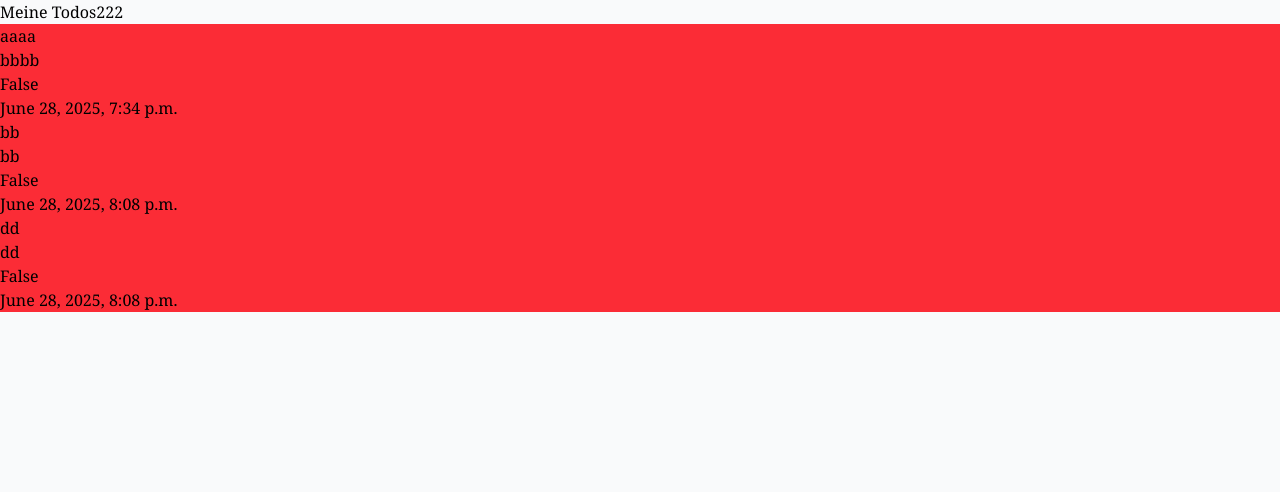
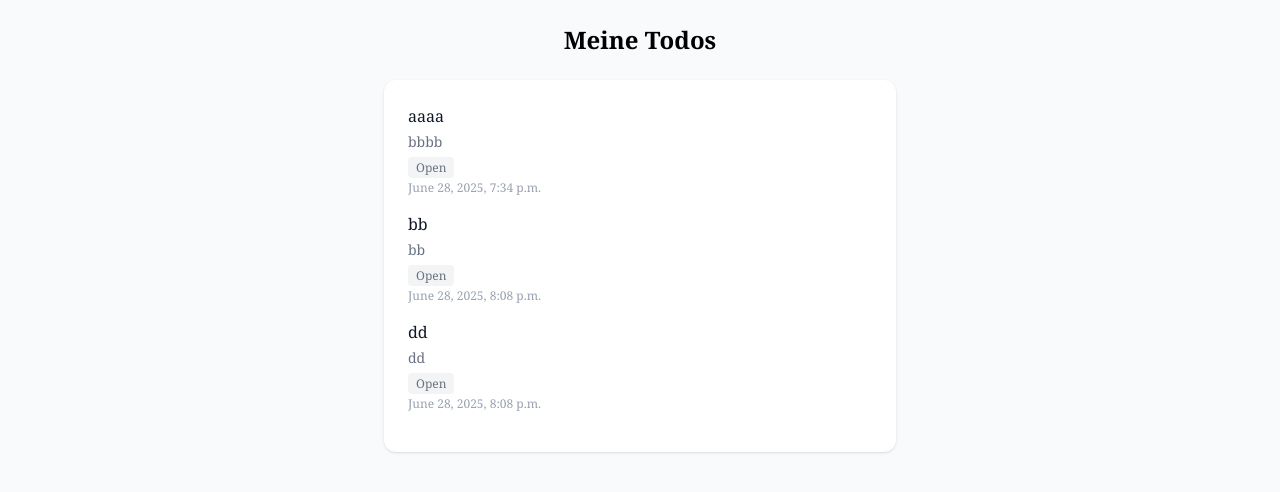
Before and after one commit to soeguet/djodos, a Django app: page /todos/ in a window 1280 px wide. Shown: the top 492 px of the page. Run offline with Django 5.2, Linux system fonts and the light colour scheme; data comes from the database, SQL or seed files in the repository; both versions use the stored data as it was after the commit; some libraries are stand-ins or nearby versions.

Commit message:
add: delete todo logic with js

```diff
--- a/theme/static/css/dist/styles.css
+++ b/theme/static/css/dist/styles.css
@@ -9,13 +9,42 @@
     --font-mono: ui-monospace, SFMono-Regular, Menlo, Monaco, Consolas, "Liberation Mono",
       "Courier New", monospace;
     --color-red-500: oklch(63.7% 0.237 25.331);
+    --color-green-50: oklch(98.2% 0.018 155.826);
+    --color-green-100: oklch(96.2% 0.044 156.743);
+    --color-green-700: oklch(52.7% 0.154 150.069);
+    --color-green-800: oklch(44.8% 0.119 151.328);
     --color-blue-200: oklch(88.2% 0.059 254.128);
     --color-gray-50: oklch(98.5% 0.002 247.839);
+    --color-gray-100: oklch(96.7% 0.003 264.542);
     --color-gray-200: oklch(92.8% 0.006 264.531);
+    --color-gray-400: oklch(70.7% 0.022 261.325);
+    --color-gray-500: oklch(55.1% 0.027 264.364);
+    --color-gray-600: oklch(44.6% 0.03 256.802);
+    --color-gray-900: oklch(21% 0.034 264.665);
+    --color-white: #fff;
+    --spacing: 0.25rem;
+    --container-md: 28rem;
+    --container-lg: 32rem;
+    --text-xs: 0.75rem;
+    --text-xs--line-height: calc(1 / 0.75);
+    --text-sm: 0.875rem;
+    --text-sm--line-height: calc(1.25 / 0.875);
+    --text-base: 1rem;
+    --text-base--line-height: calc(1.5 / 1);
+    --text-lg: 1.125rem;
+    --text-lg--line-height: calc(1.75 / 1.125);
+    --text-2xl: 1.5rem;
+    --text-2xl--line-height: calc(2 / 1.5);
     --text-5xl: 3rem;
     --text-5xl--line-height: 1;
+    --font-weight-medium: 500;
+    --font-weight-semibold: 600;
+    --font-weight-bold: 700;
     --tracking-normal: 0em;
     --leading-normal: 1.5;
+    --radius-xl: 0.75rem;
+    --default-transition-duration: 150ms;
+    --default-transition-timing-function: cubic-bezier(0.4, 0, 0.2, 1);
     --default-font-family: var(--font-sans);
     --default-mono-font-family: var(--font-mono);
   }
@@ -168,8 +197,20 @@
   }
 }
 @layer utilities {
+  .absolute {
+    position: absolute;
+  }
+  .relative {
+    position: relative;
+  }
   .static {
     position: static;
+  }
+  .top-0 {
+    top: calc(var(--spacing) * 0);
+  }
+  .right-0 {
+    right: calc(var(--spacing) * 0);
   }
   .container {
     width: 100%;
@@ -202,14 +243,32 @@
   .mx-auto {
     margin-inline: auto;
   }
+  .my-6 {
+    margin-block: calc(var(--spacing) * 6);
+  }
+  .mt-1 {
+    margin-top: calc(var(--spacing) * 1);
+  }
   .block {
     display: block;
   }
   .flex {
     display: flex;
   }
+  .inline-block {
+    display: inline-block;
+  }
   .h-screen {
     height: 100vh;
+  }
+  .max-w-lg {
+    max-width: var(--container-lg);
+  }
+  .max-w-md {
+    max-width: var(--container-md);
+  }
+  .flex-col {
+    flex-direction: column;
   }
   .items-center {
     align-items: center;
@@ -217,35 +276,188 @@
   .justify-center {
     justify-content: center;
   }
+  .gap-1 {
+    gap: calc(var(--spacing) * 1);
+  }
+  :where(.space-y-2 > :not(:last-child)) {
+    --tw-space-y-reverse: 0;
+    margin-block-start: calc(calc(var(--spacing) * 2) * var(--tw-space-y-reverse));
+    margin-block-end: calc(calc(var(--spacing) * 2) * calc(1 - var(--tw-space-y-reverse)));
+  }
+  :where(.space-y-4 > :not(:last-child)) {
+    --tw-space-y-reverse: 0;
+    margin-block-start: calc(calc(var(--spacing) * 4) * var(--tw-space-y-reverse));
+    margin-block-end: calc(calc(var(--spacing) * 4) * calc(1 - var(--tw-space-y-reverse)));
+  }
+  .rounded {
+    border-radius: 0.25rem;
+  }
+  .rounded-full {
+    border-radius: calc(infinity * 1px);
+  }
+  .rounded-xl {
+    border-radius: var(--radius-xl);
+  }
+  .border-b {
+    border-bottom-style: var(--tw-border-style);
+    border-bottom-width: 1px;
+  }
   .bg-blue-200 {
     background-color: var(--color-blue-200);
   }
   .bg-gray-50 {
     background-color: var(--color-gray-50);
   }
+  .bg-gray-100 {
+    background-color: var(--color-gray-100);
+  }
   .bg-gray-200 {
     background-color: var(--color-gray-200);
+  }
+  .bg-green-50 {
+    background-color: var(--color-green-50);
+  }
+  .bg-green-100 {
+    background-color: var(--color-green-100);
   }
   .bg-red-500 {
     background-color: var(--color-red-500);
   }
+  .bg-white {
+    background-color: var(--color-white);
+  }
+  .p-6 {
+    padding: calc(var(--spacing) * 6);
+  }
+  .px-2 {
+    padding-inline: calc(var(--spacing) * 2);
+  }
+  .py-0\.5 {
+    padding-block: calc(var(--spacing) * 0.5);
+  }
+  .py-1 {
+    padding-block: calc(var(--spacing) * 1);
+  }
+  .pb-4 {
+    padding-bottom: calc(var(--spacing) * 4);
+  }
+  .text-center {
+    text-align: center;
+  }
   .font-serif {
     font-family: var(--font-serif);
+  }
+  .text-2xl {
+    font-size: var(--text-2xl);
+    line-height: var(--tw-leading, var(--text-2xl--line-height));
   }
   .text-5xl {
     font-size: var(--text-5xl);
     line-height: var(--tw-leading, var(--text-5xl--line-height));
   }
+  .text-base {
+    font-size: var(--text-base);
+    line-height: var(--tw-leading, var(--text-base--line-height));
+  }
+  .text-lg {
+    font-size: var(--text-lg);
+    line-height: var(--tw-leading, var(--text-lg--line-height));
+  }
+  .text-sm {
+    font-size: var(--text-sm);
+    line-height: var(--tw-leading, var(--text-sm--line-height));
+  }
+  .text-xs {
+    font-size: var(--text-xs);
+    line-height: var(--tw-leading, var(--text-xs--line-height));
+  }
   .leading-normal {
     --tw-leading: var(--leading-normal);
     line-height: var(--leading-normal);
+  }
+  .font-bold {
+    --tw-font-weight: var(--font-weight-bold);
+    font-weight: var(--font-weight-bold);
+  }
+  .font-medium {
+    --tw-font-weight: var(--font-weight-medium);
+    font-weight: var(--font-weight-medium);
+  }
+  .font-semibold {
+    --tw-font-weight: var(--font-weight-semibold);
+    font-weight: var(--font-weight-semibold);
   }
   .tracking-normal {
     --tw-tracking: var(--tracking-normal);
     letter-spacing: var(--tracking-normal);
   }
+  .text-gray-400 {
+    color: var(--color-gray-400);
+  }
+  .text-gray-500 {
+    color: var(--color-gray-500);
+  }
+  .text-gray-600 {
+    color: var(--color-gray-600);
+  }
+  .text-gray-900 {
+    color: var(--color-gray-900);
+  }
+  .text-green-700 {
+    color: var(--color-green-700);
+  }
+  .text-green-800 {
+    color: var(--color-green-800);
+  }
+  .text-red-500 {
+    color: var(--color-red-500);
+  }
+  .opacity-0 {
+    opacity: 0%;
+  }
+  .shadow {
+    --tw-shadow: 0 1px 3px 0 var(--tw-shadow-color, rgb(0 0 0 / 0.1)), 0 1px 2px -1px var(--tw-shadow-color, rgb(0 0 0 / 0.1));
+    box-shadow: var(--tw-inset-shadow), var(--tw-inset-ring-shadow), var(--tw-ring-offset-shadow), var(--tw-ring-shadow), var(--tw-shadow);
+  }
+  .shadow-md {
+    --tw-shadow: 0 4px 6px -1px var(--tw-shadow-color, rgb(0 0 0 / 0.1)), 0 2px 4px -2px var(--tw-shadow-color, rgb(0 0 0 / 0.1));
+    box-shadow: var(--tw-inset-shadow), var(--tw-inset-ring-shadow), var(--tw-ring-offset-shadow), var(--tw-ring-shadow), var(--tw-shadow);
+  }
+  .transition-opacity {
+    transition-property: opacity;
+    transition-timing-function: var(--tw-ease, var(--default-transition-timing-function));
+    transition-duration: var(--tw-duration, var(--default-transition-duration));
+  }
+  @media (hover: hover) {
+    .group-hover\:opacity-100:is(:where(.group):hover *) {
+      opacity: 100%;
+    }
+  }
+  .last\:border-b-0:last-child {
+    border-bottom-style: var(--tw-border-style);
+    border-bottom-width: 0px;
+  }
+  @media (hover: hover) {
+    .hover\:underline:hover {
+      text-decoration-line: underline;
+    }
+  }
+}
+@property --tw-space-y-reverse {
+  syntax: "*";
+  inherits: false;
+  initial-value: 0;
+}
+@property --tw-border-style {
+  syntax: "*";
+  inherits: false;
+  initial-value: solid;
 }
 @property --tw-leading {
+  syntax: "*";
+  inherits: false;
+}
+@property --tw-font-weight {
   syntax: "*";
   inherits: false;
 }
@@ -253,11 +465,93 @@
   syntax: "*";
   inherits: false;
 }
+@property --tw-shadow {
+  syntax: "*";
+  inherits: false;
+  initial-value: 0 0 #0000;
+}
+@property --tw-shadow-color {
+  syntax: "*";
+  inherits: false;
+}
+@property --tw-shadow-alpha {
+  syntax: "<percentage>";
+  inherits: false;
+  initial-value: 100%;
+}
+@property --tw-inset-shadow {
+  syntax: "*";
+  inherits: false;
+  initial-value: 0 0 #0000;
+}
+@property --tw-inset-shadow-color {
+  syntax: "*";
+  inherits: false;
+}
+@property --tw-inset-shadow-alpha {
+  syntax: "<percentage>";
+  inherits: false;
+  initial-value: 100%;
+}
+@property --tw-ring-color {
+  syntax: "*";
+  inherits: false;
+}
+@property --tw-ring-shadow {
+  syntax: "*";
+  inherits: false;
+  initial-value: 0 0 #0000;
+}
+@property --tw-inset-ring-color {
+  syntax: "*";
+  inherits: false;
+}
+@property --tw-inset-ring-shadow {
+  syntax: "*";
+  inherits: false;
+  initial-value: 0 0 #0000;
+}
+@property --tw-ring-inset {
+  syntax: "*";
+  inherits: false;
+}
+@property --tw-ring-offset-width {
+  syntax: "<length>";
+  inherits: false;
+  initial-value: 0px;
+}
+@property --tw-ring-offset-color {
+  syntax: "*";
+  inherits: false;
+  initial-value: #fff;
+}
+@property --tw-ring-offset-shadow {
+  syntax: "*";
+  inherits: false;
+  initial-value: 0 0 #0000;
+}
 @layer properties {
   @supports ((-webkit-hyphens: none) and (not (margin-trim: inline))) or ((-moz-orient: inline) and (not (color:rgb(from red r g b)))) {
     *, ::before, ::after, ::backdrop {
+      --tw-space-y-reverse: 0;
+      --tw-border-style: solid;
       --tw-leading: initial;
+      --tw-font-weight: initial;
       --tw-tracking: initial;
+      --tw-shadow: 0 0 #0000;
+      --tw-shadow-color: initial;
+      --tw-shadow-alpha: 100%;
+      --tw-inset-shadow: 0 0 #0000;
+      --tw-inset-shadow-color: initial;
+      --tw-inset-shadow-alpha: 100%;
+      --tw-ring-color: initial;
+      --tw-ring-shadow: 0 0 #0000;
+      --tw-inset-ring-color: initial;
+      --tw-inset-ring-shadow: 0 0 #0000;
+      --tw-ring-inset: initial;
+      --tw-ring-offset-width: 0px;
+      --tw-ring-offset-color: #fff;
+      --tw-ring-offset-shadow: 0 0 #0000;
     }
   }
 }
--- a/todos/templates/todos/todo_detail.html
+++ b/todos/templates/todos/todo_detail.html
@@ -1,6 +1,35 @@
-<ol class="bg-red-500">
-    <li>{{ todo.title}}</li>
-    <li>{{ todo.description }}</li>
-    <li>{{ todo.completed }}</li>
-    <li>{{ todo.created_at }}</li>
-</ol>
+<li class="flex flex-col gap-1 group relative">
+    <span class="text-base font-medium text-gray-900">{{ todo.title }}</span>
+    <span class="text-sm text-gray-500">{{ todo.description }}</span>
+    <span class="text-xs mt-1">
+        {% if todo.completed %}
+            <span class="px-2 py-0.5 rounded bg-green-50 text-green-700">Completed</span>
+        {% else %}
+            <span class="px-2 py-0.5 rounded bg-gray-100 text-gray-500">Open</span>
+        {% endif %}
+    </span>
+    <span class="text-xs text-gray-400">{{ todo.created_at }}</span>
+    <button
+            class="absolute top-0 right-0 opacity-0 group-hover:opacity-100 transition-opacity text-xs text-red-500 hover:underline"
+            onclick="deleteTodo({{ todo.id }}, this)">
+        Delete
+    </button>
+
+</li>
+
+<script>
+    function deleteTodo(todoId, btn) {
+        fetch(`/todos/${todoId}/delete/`, {
+            method: 'DELETE',
+            headers: {
+                'X-CSRFToken': '{{ csrf_token }}'
+            }
+        }).then(response => {
+            if (response.ok) {
+                btn.closest('li').remove();
+            } else {
+                alert('Delete failed');
+            }
+        });
+    }
+</script>
--- a/todos/templates/todos/todo_list.html
+++ b/todos/templates/todos/todo_list.html
@@ -1,12 +1,14 @@
 {% extends "base.html" %}
 
 {% block content %}
-
-    <h1>Meine Todos222</h1>
-    <div>
-    {% for todo in todos %}
-        {% include "todos/todo_detail.html" %}
-    {% endfor %}
+    <h1 class="text-2xl font-bold text-center my-6">Meine Todos</h1>
+    <div class="max-w-lg mx-auto bg-white rounded-xl shadow p-6">
+        <ol class="space-y-4">
+            {% for todo in todos %}
+                {% include "todos/todo_detail.html" %}
+            {% empty %}
+                <li class="text-gray-400 text-center">Keine Todos vorhanden.</li>
+            {% endfor %}
+        </ol>
     </div>
-
 {% endblock %}
--- a/todos/views.py
+++ b/todos/views.py
@@ -20,4 +20,9 @@ def create_todo(request):
 
 
 def delete_todo(request, todo_id: int):
+    delete_count, _ = Todo.objects.filter(id=todo_id).delete()
+
+    if delete_count == 0:
+        return HttpResponse(f"Todo {todo_id} nicht gefunden", status=404)
+
     return HttpResponse(f"Todo {todo_id} löschen")
```
Also changed, not shown: db.sqlite3.
